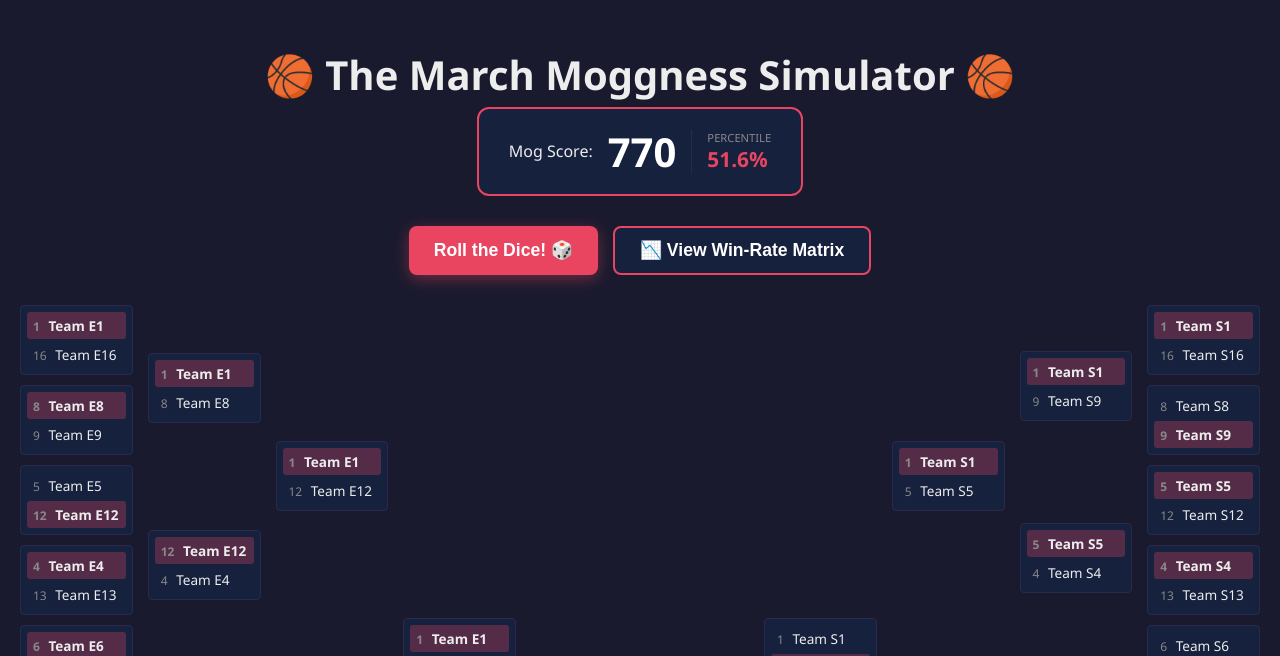
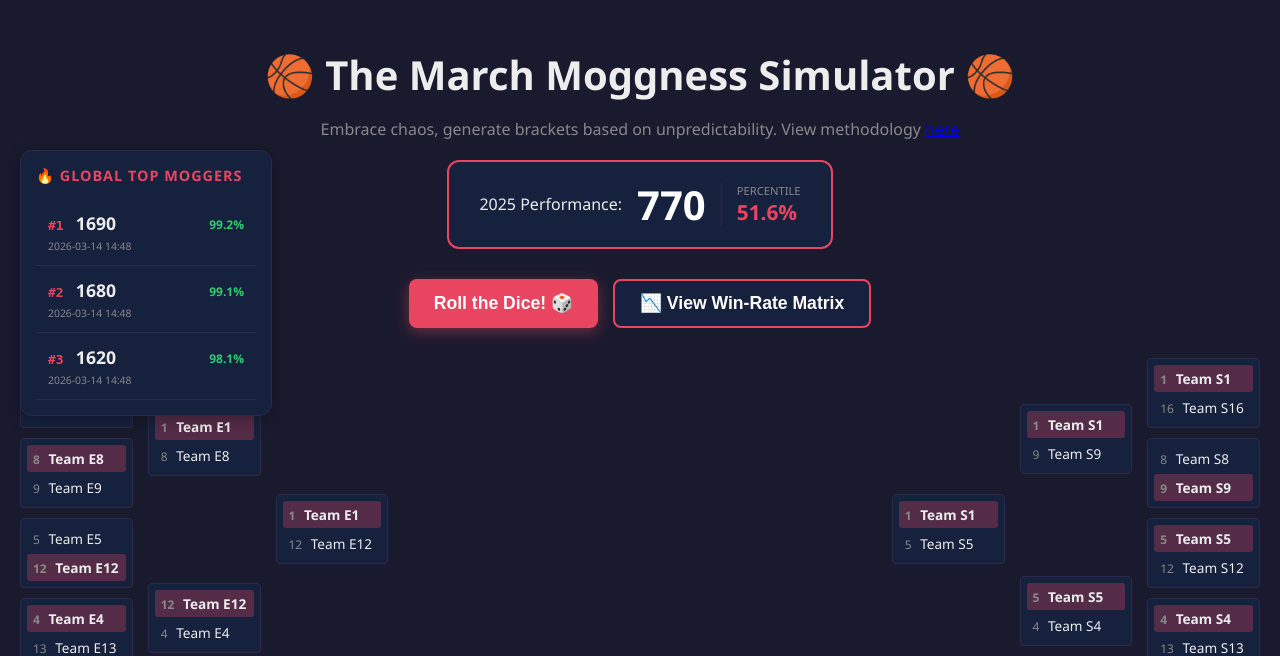
Before and after one commit to ptitty12/marchMogging, a Flask app: page / in a window 1280 px wide. Shown: the top 656 px of the page. Run offline with Flask 3, Linux system fonts and the light colour scheme; data comes from the database, SQL or seed files in the repository; both versions use the stored data as it was after the commit.

Commit message:
leaderboard

```diff
--- a/app.py
+++ b/app.py
@@ -2,155 +2,129 @@ from flask import Flask, jsonify, render_template
 import pandas as pd
 import json
 import random
-import os
+import sqlite3
+from datetime import datetime
 from utils.scoreBracket import score_roll_vs_actual
 
 app = Flask(__name__)
 
-# --- Configuration & Data Loading ---
+# --- CONFIGURATION ---
+DB_PATH = 'leaderboard.db'
 OUTCOME_PATH = 'lastYearOutcome.json'
 compactResults = r"utils\MNCAATourneyCompactResults.csv"
 tourneySeeds = r"utils\MNCAATourneySeeds.csv"
 
-# Load static outcome for scoring
+# --- DATABASE SETUP ---
+def init_db():
+    conn = sqlite3.connect(DB_PATH)
+    c = conn.cursor()
+    c.execute('''CREATE TABLE IF NOT EXISTS leaderboard
+                 (id INTEGER PRIMARY KEY AUTOINCREMENT,
+                  score INTEGER,
+                  bracket_json TEXT,
+                  timestamp DATETIME)''')
+    conn.commit()
+    conn.close()
+
+init_db()
+
+# --- DATA PREP ---
 with open(OUTCOME_PATH, 'r') as f:
     last_year_data = json.load(f)
 
 def build_matrices():
-    print("Building historical matrices from raw data...")
     try:
         results = pd.read_csv(compactResults)
         seeds = pd.read_csv(tourneySeeds)
-
         seeds['SeedNum'] = seeds['Seed'].apply(lambda x: int(x[1:3]))
         df = results[['Season', 'WTeamID', 'LTeamID']].copy()
-
-        # Merge Winner Seeds
         df = df.merge(seeds[['Season', 'TeamID', 'SeedNum']], left_on=['Season', 'WTeamID'], right_on=['Season', 'TeamID'])
         df.rename(columns={'SeedNum': 'WSeed'}, inplace=True)
         df.drop('TeamID', axis=1, inplace=True)
-
-        # Merge Loser Seeds
         df = df.merge(seeds[['Season', 'TeamID', 'SeedNum']], left_on=['Season', 'LTeamID'], right_on=['Season', 'TeamID'])
         df.rename(columns={'SeedNum': 'LSeed'}, inplace=True)
         df.drop('TeamID', axis=1, inplace=True)
-
-        # Aggregate Win Rate and Game Count
         df_winners = pd.DataFrame({'TeamSeed': df['WSeed'], 'OpponentSeed': df['LSeed'], 'Win': 1})
         df_losers = pd.DataFrame({'TeamSeed': df['LSeed'], 'OpponentSeed': df['WSeed'], 'Win': 0})
         all_matchups = pd.concat([df_winners, df_losers], ignore_index=True)
-
-        stats = all_matchups.groupby(['TeamSeed', 'OpponentSeed']).agg(
-            WinRate=('Win', 'mean'),
-            GamesPlayed=('Win', 'count')
-        ).reset_index()
-
+        stats = all_matchups.groupby(['TeamSeed', 'OpponentSeed']).agg(WinRate=('Win', 'mean'), GamesPlayed=('Win', 'count')).reset_index()
         win_matrix = stats.pivot(index='TeamSeed', columns='OpponentSeed', values='WinRate').fillna('-')
         count_matrix = stats.pivot(index='TeamSeed', columns='OpponentSeed', values='GamesPlayed').fillna(0)
-
-        # Convert index/columns to strings for JSON serialization
         win_matrix.columns = win_matrix.columns.astype(str)
         win_matrix.index = win_matrix.index.astype(str)
         count_matrix.columns = count_matrix.columns.astype(str)
         count_matrix.index = count_matrix.index.astype(str)
-
         return win_matrix, count_matrix
-    except Exception as e:
-        print(f"Error building matrices: {e}")
+    except:
         return None, None
 
 win_matrix, count_matrix = build_matrices()
 
-# --- Simulation Logic ---
-
-def get_win_probability(seed1, seed2):
-    if seed1 == seed2:
-        return 0.50
+# --- HELPERS ---
+def get_win_probability(s1, s2):
     try:
-        val = win_matrix.loc[str(seed1), str(seed2)]
-        if pd.isna(val) or val == '-':
-            prob = 0.50 + ((seed2 - seed1) * 0.03)
-        else:
-            prob = float(val)
+        val = win_matrix.loc[str(s1), str(s2)]
+        prob = float(val) if val != '-' else 0.50 + ((s2 - s1) * 0.03)
     except:
-        prob = 0.50 + ((seed2 - seed1) * 0.03)
+        prob = 0.50 + ((s2 - s1) * 0.03)
     return max(0.01, min(0.99, prob))
 
-def load_teams():
+def generate_starting_field():
     with open('teams.json', 'r') as f:
-        return json.load(f)
-
-def generate_starting_field():
-    regions_data = load_teams()
+        regions_data = json.load(f)
     base_order = [1, 16, 8, 9, 5, 12, 4, 13, 6, 11, 3, 14, 7, 10, 2, 15]
-    regions_order = ['East', 'West', 'South', 'Midwest']
-
-    field = []
-    team_id = 1
-    for region in regions_order:
+    field, team_id = [], 1
+    for region in ['East', 'West', 'South', 'Midwest']:
         for seed in base_order:
-            field.append({
-                "id": team_id,
-                "name": regions_data[region][str(seed)],
-                "seed": seed,
-                "region": region
-            })
+            field.append({"id": team_id, "name": regions_data[region][str(seed)], "seed": seed, "region": region})
             team_id += 1
     return field
 
-# --- Routes ---
-
+# --- ROUTES ---
 @app.route('/')
 def home():
     return render_template('index.html')
 
 @app.route('/api/matrix')
 def get_matrix():
-    """Missing route that caused the 404"""
-    if win_matrix is None or count_matrix is None:
-        return jsonify({"error": "Matrices not initialized"}), 500
-    return jsonify({
-        "win_rates": win_matrix.to_dict(),
-        "counts": count_matrix.to_dict()
-    })
+    return jsonify({"win_rates": win_matrix.to_dict(), "counts": count_matrix.to_dict()})
+
+@app.route('/api/leaderboard')
+def get_leaderboard():
+    conn = sqlite3.connect(DB_PATH)
+    c = conn.cursor()
+    c.execute("SELECT score, bracket_json, timestamp FROM leaderboard ORDER BY score DESC LIMIT 3")
+    rows = c.fetchall()
+    conn.close()
+    return jsonify([{"score": r[0], "bracket": json.loads(r[1]), "date": r[2]} for r in rows])
 
 @app.route('/api/bracket')
 def simulate_bracket():
     current_round = generate_starting_field()
     all_rounds_data = [current_round]
-
     for r in range(6):
         next_round = []
         for i in range(0, len(current_round), 2):
             t1, t2 = current_round[i], current_round[i+1]
-            prob = get_win_probability(t1['seed'], t2['seed'])
-            winner = t1 if random.random() < prob else t2
-
-            t1['isWinner'] = (winner['id'] == t1['id'])
-            t2['isWinner'] = (winner['id'] == t2['id'])
-
-            next_team = winner.copy()
-            next_team['isWinner'] = False
-            next_round.append(next_team)
-
+            winner = t1 if random.random() < get_win_probability(t1['seed'], t2['seed']) else t2
+            t1['isWinner'], t2['isWinner'] = (winner['id'] == t1['id']), (winner['id'] == t2['id'])
+            nt = winner.copy()
+            nt['isWinner'] = False
+            next_round.append(nt)
         all_rounds_data.append(next_round)
         current_round = next_round
 
-    # Scoring
     score, breakdown = score_roll_vs_actual(all_rounds_data, last_year_data)
 
-    response_data = {
-        "bracket": all_rounds_data,
-        "score_data": {
-            "total_score": score,
-            "breakdown": breakdown
-        }
-    }
+    # Save to Moggerboard
+    conn = sqlite3.connect(DB_PATH)
+    c = conn.cursor()
+    c.execute("INSERT INTO leaderboard (score, bracket_json, timestamp) VALUES (?, ?, ?)",
+              (score, json.dumps(all_rounds_data), datetime.now().strftime("%Y-%m-%d %H:%M")))
+    conn.commit()
+    conn.close()
 
-    with open('currentRoll.json', "w") as json_file:
-        json.dump(response_data, json_file)
-
-    return jsonify(response_data)
+    return jsonify({"bracket": all_rounds_data, "score_data": {"total_score": score, "breakdown": breakdown}})
 
 if __name__ == '__main__':
     app.run(host='0.0.0.0', port=5003, debug=False)
--- a/templates/index.html
+++ b/templates/index.html
@@ -62,15 +62,49 @@
         .matrix-cell:hover .tooltip { visibility: visible; opacity: 1; }
 
         .close-btn { float: right; cursor: pointer; color: var(--text-muted); font-size: 2rem; margin-top: -10px; }
+
+        /* Leaderboard Sidebar */
+        .moggerboard {
+            position: fixed;
+            left: 20px;
+            top: 150px;
+            width: 220px;
+            background: var(--card-bg);
+            border: 1px solid var(--border-color);
+            border-radius: 12px;
+            padding: 15px;
+            text-align: left;
+            box-shadow: 0 4px 15px rgba(0,0,0,0.3);
+        }
+        .mogger-entry {
+            padding: 12px;
+            border-bottom: 1px solid var(--border-color);
+            cursor: pointer;
+            transition: all 0.2s ease;
+        }
+        .mogger-entry:hover {
+            background: rgba(233, 69, 96, 0.1);
+            border-left: 3px solid var(--accent);
+            padding-left: 9px;
+        }
+        .mogger-rank { color: var(--accent); font-weight: bold; margin-right: 8px; font-family: monospace; }
     </style>
 </head>
 <body>
 
+    <div class="moggerboard">
+        <h3 style="margin-top:0; color:var(--accent); font-size: 0.9rem; text-transform: uppercase; letter-spacing: 1px;">🔥 Global Top Moggers</h3>
+        <div id="leaderboard-list">Loading...</div>
+    </div>
+
     <h1>🏀 The March Moggness Simulator 🏀</h1>
-
+        <p class="subtitle">
+            Embrace chaos, generate brackets based on unpredictability.
+            View methodology <a href="https://ptaylor.dev/2026/03/14/march-moggness-bracket-generator/">here</a>
+        </p>
     <div id="score-banner">
         <div class="score-card">
-            <span class="score-label">Mog Score:</span>
+            <span class="score-label">2025 Performance:</span>
             <span id="total-score" class="score-value">0</span>
             <span id="percentile-wrapper" style="border-left: 1px solid var(--border-color); padding-left: 15px; text-align: left;">
                 <div style="font-size: 0.7rem; color: var(--text-muted); text-transform: uppercase;">Percentile</div>
@@ -100,10 +134,63 @@
     </div>
 
     <script>
+        // --- PERCENTILE LOGIC ---
+        function getPercentile(score) {
+            const distribution = [
+                { score: 1880, pct: 100.0 }, { score: 1840, pct: 99.9 }, { score: 1660, pct: 99.0 },
+                { score: 1480, pct: 95.0 }, { score: 1240, pct: 90.0 }, { score: 920,  pct: 75.0 },
+                { score: 760,  pct: 50.0 }, { score: 440,  pct: 25.0 }, { score: 280,  pct: 10.0 }, { score: 0, pct: 0.0 }
+            ];
+            for (let i = 0; i < distribution.length; i++) {
+                if (score >= distribution[i].score) {
+                    if (i === 0) return 100;
+                    const high = distribution[i-1], low = distribution[i];
+                    const range = high.score - low.score;
+                    const factor = (score - low.score) / range;
+                    return (low.pct + factor * (high.pct - low.pct)).toFixed(1);
+                }
+            }
+            return 0;
+        }
+
+        // --- CORE FETCH & RENDER ---
         async function fetchAndRenderBracket() {
             const response = await fetch('/api/bracket');
             const data = await response.json();
             renderBracket(data);
+            updateLeaderboard(); // Auto-refresh sidebar after roll
+        }
+
+        async function updateLeaderboard() {
+            const res = await fetch('/api/leaderboard');
+            const leaders = await res.json();
+            const list = document.getElementById('leaderboard-list');
+            list.innerHTML = '';
+
+            leaders.forEach((entry, i) => {
+                const percentile = getPercentile(entry.score);
+                const div = document.createElement('div');
+                div.className = 'mogger-entry';
+
+                div.onclick = () => renderBracket({
+                    bracket: entry.bracket,
+                    score_data: { total_score: entry.score }
+                });
+
+                div.innerHTML = `
+                    <div style="display: flex; justify-content: space-between; align-items: center;">
+                        <div>
+                            <span class="mogger-rank">#${i+1}</span>
+                            <span style="font-weight:bold; font-size: 1.1rem;">${entry.score}</span>
+                        </div>
+                        <div style="text-align: right;">
+                            <span style="font-size: 0.75rem; color: #2ecc71; font-weight: bold;">${percentile}%</span>
+                        </div>
+                    </div>
+                    <div style="font-size:0.65rem; color:var(--text-muted); margin-top: 4px;">${entry.date}</div>
+                `;
+                list.appendChild(div);
+            });
         }
 
         function buildMatchupHTML(t1, t2) {
@@ -117,22 +204,6 @@
                     </div>
                 </div>
             `;
-        }
-
-        function getPercentile(score) {
-            const distribution = [
-                { score: 1880, pct: 100.0 }, { score: 1840, pct: 99.9 }, { score: 1660, pct: 99.0 },
-                { score: 1480, pct: 95.0 }, { score: 1240, pct: 90.0 }, { score: 920,  pct: 75.0 },
-                { score: 760,  pct: 50.0 }, { score: 440,  pct: 25.0 }, { score: 280,  pct: 10.0 }, { score: 0, pct: 0.0 }
-            ];
-            for (let i = 0; i < distribution.length; i++) {
-                if (score >= distribution[i].score) {
-                    if (i === 0) return 100;
-                    const high = distribution[i-1], low = distribution[i];
-                    return (low.pct + ((score - low.score) / (high.score - low.score)) * (high.pct - low.pct)).toFixed(1);
-                }
-            }
-            return 0;
         }
 
         function renderBracket(data) {
@@ -171,6 +242,7 @@
                 </div>`;
         }
 
+        // --- MATRIX LOGIC ---
         async function openMatrix() {
             document.getElementById('matrixModal').style.display = 'flex';
             const container = document.getElementById('matrix-container');
@@ -210,6 +282,8 @@
             document.getElementById('matrix-container').innerHTML = html;
         }
 
+        // --- STARTUP ---
+        updateLeaderboard();
         fetchAndRenderBracket();
     </script>
 </body>
```
Also changed, not shown: leaderboard.db (added).
